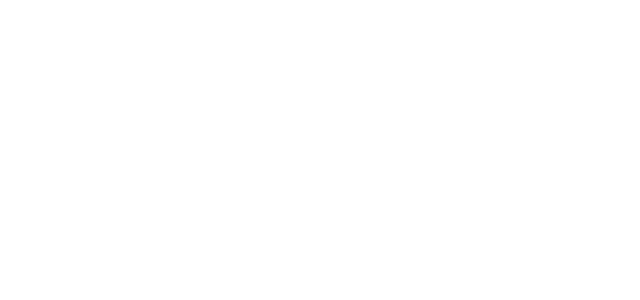
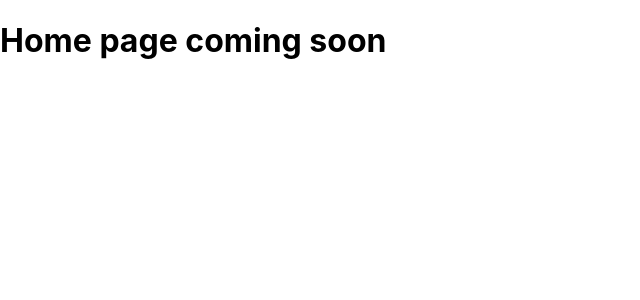
Before and after one commit to joshpanebianco/jubilant-umbrella, a React (Create React App) app: page / in a window 1280 px wide. Shown: the top 300 px of the page, without its empty margins (0-640 px from the left). Built offline with nearby package versions, Linux system fonts and the light colour scheme.

Commit message:
Implemented react-router with Main.js and Home.js and updated react render within index.js

```diff
--- a/src/components/App.js
+++ b/src/components/App.js
@@ -1,9 +1,10 @@
 import React from 'react';
+import Main from './Main';
 
 function App() {
   return (
     <div className="App">
-
+      <Main />
     </div>
   );
 }
--- /dev/null
+++ b/src/components/Home.js
@@ -0,0 +1,11 @@
+import React, { Component } from 'react';
+
+class Home extends Component {
+  render() {
+    return (
+      <h1>Home page coming soon</h1>
+    );
+  };
+}
+
+export default Home;
--- /dev/null
+++ b/src/components/Main.js
@@ -0,0 +1,14 @@
+import React from 'react';
+import { Switch, Route } from 'react-router-dom';
+
+import Home from './Home';
+
+const Main = () => {
+  return (
+    <Switch>
+      <Route exact path='/' component={Home}></Route>
+    </Switch>
+  );
+}
+
+export default Main;
```
Also changed, not shown: 1 other file (tests, documents, lock files or other folders).
